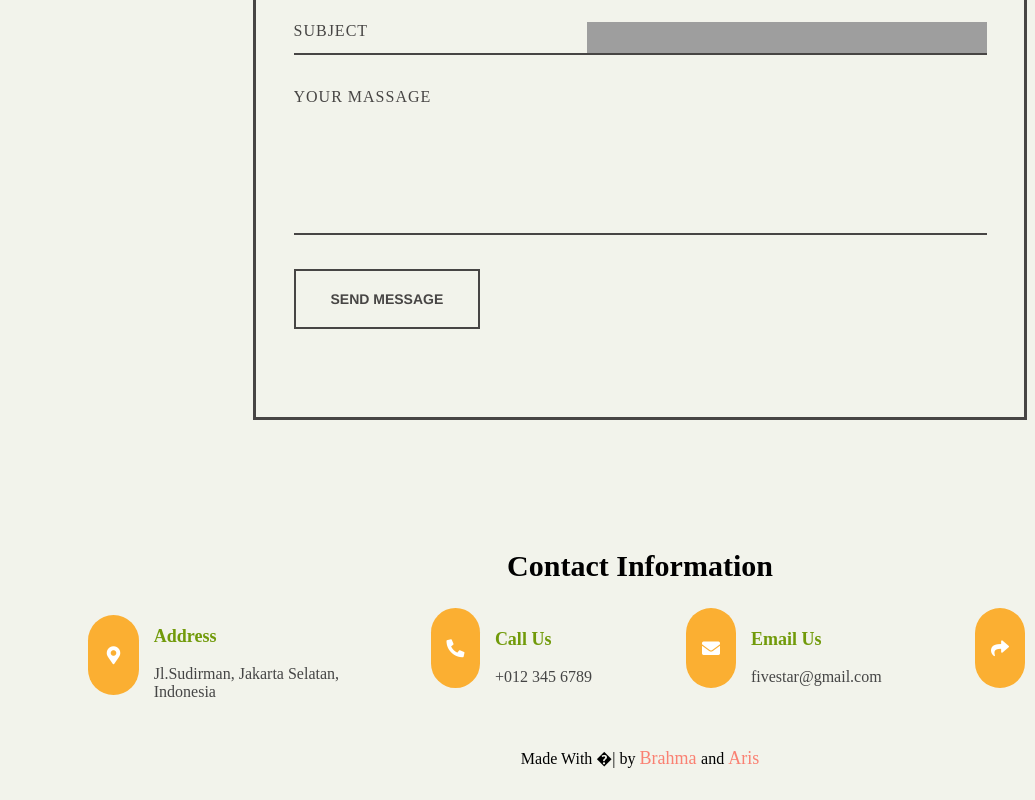
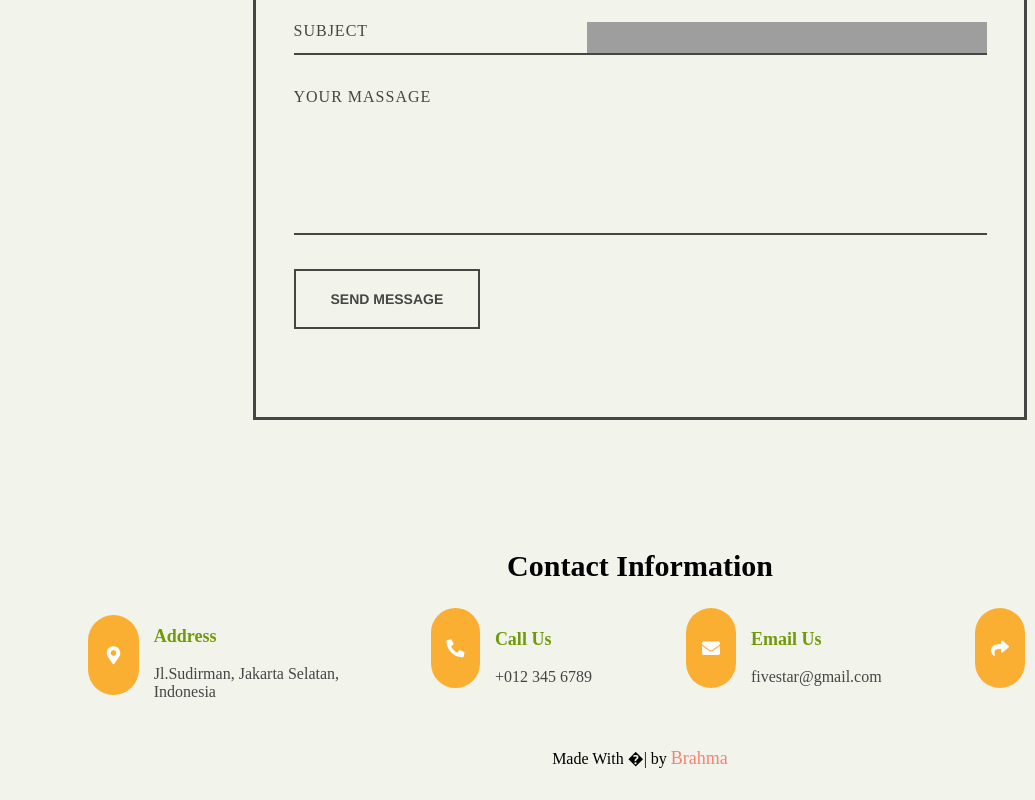
Before and after one commit to BrahmaYatmika/RestauranWebsite, a plain HTML site: page contact.html in a window 1280 px wide. Shown: the part 1222-2022 px from the top of the page, 0-1035 px from the left. Drawn offline with nearby package versions, Linux system fonts and the light colour scheme; grey boxes are pictures that could not be loaded.

Commit message:
Update contact.html

```diff
--- a/contact.html
+++ b/contact.html
@@ -136,7 +136,7 @@
                 </div>
             </div>
     <header>
-        <p>Made With <span class="hinput"></span> by <a href="froom.html">Brahma </a>and <a href="">Aris</a></p>
+        <p>Made With <span class="hinput"></span> by <a href="froom.html">Brahma</a></p>
     </header>
     <script src="https://cdn.jsdelivr.net/npm/typed.js@2.0.12"></script>
     <script>
```
